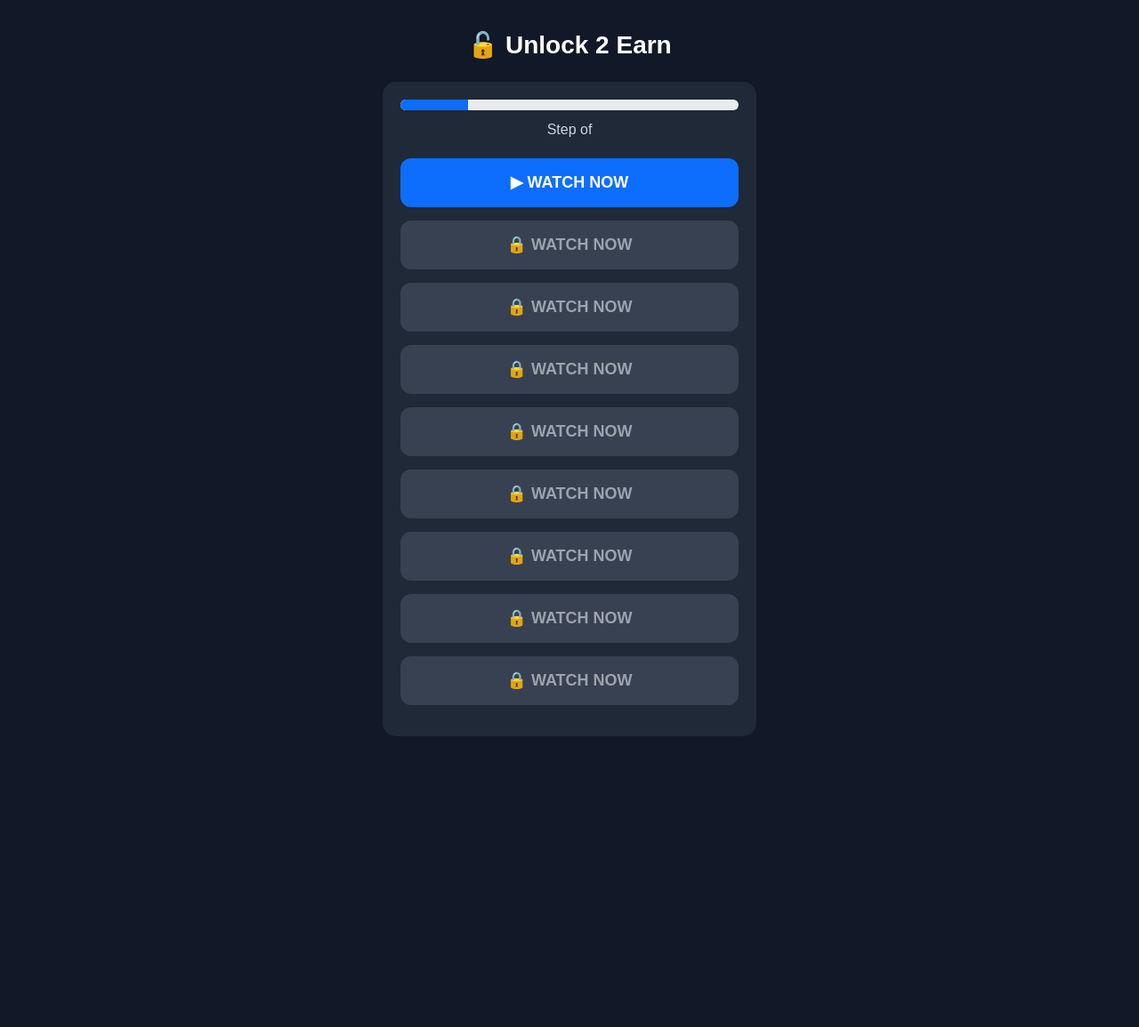
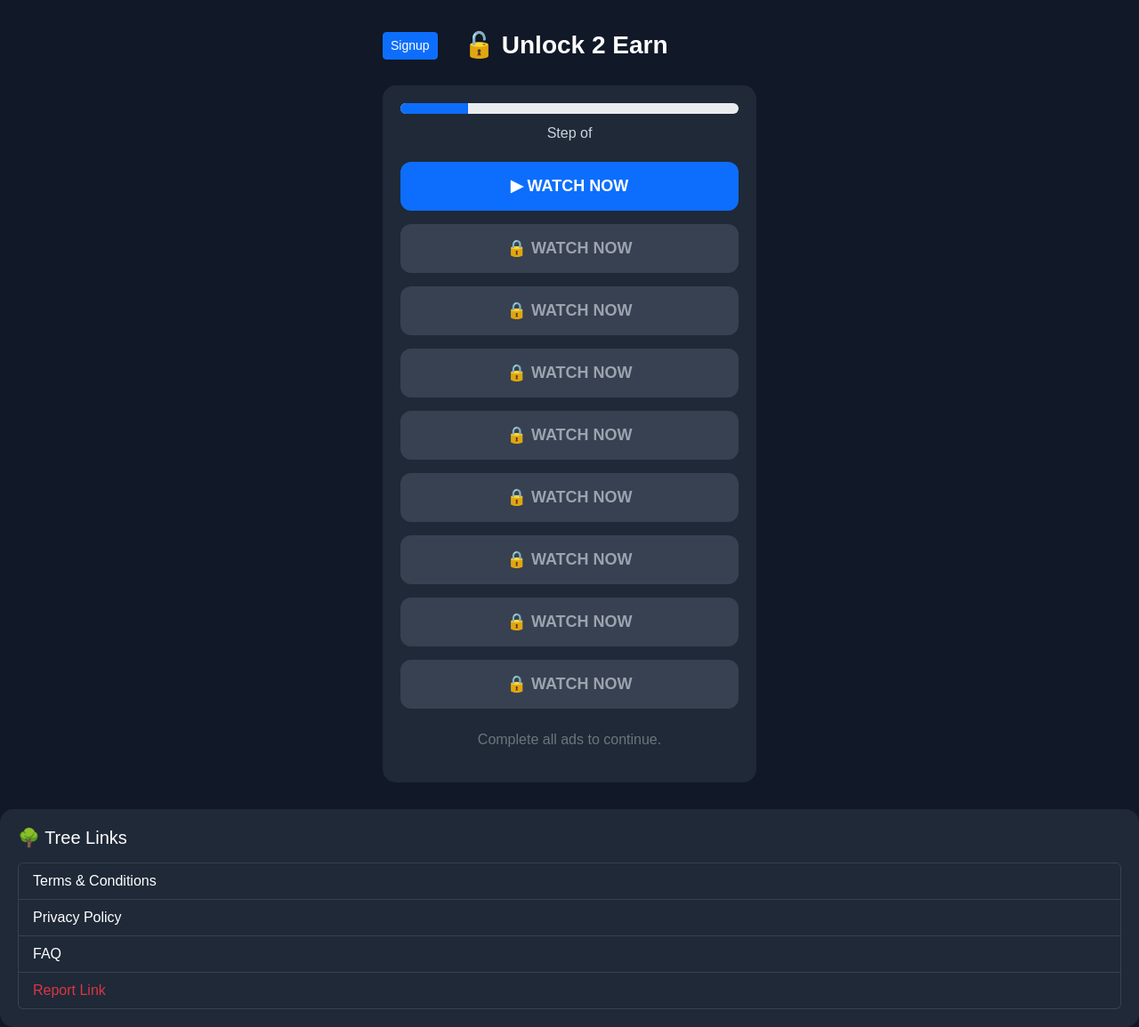
Before and after one commit to Khanarm/Adshort, a Flask app: page /1 in a window 1280 px wide. Shown: the whole page at 89% size. Before the commit the page ends 828 px from the top, so only its background shows below. Run offline with Flask 3, Linux system fonts and the light colour scheme; a database or web service that is not in the repository returns one stand-in record (values such as "Sample title").

Commit message:
Update unlock.html

```diff
--- a/templates/unlock.html
+++ b/templates/unlock.html
@@ -90,6 +90,23 @@ body{
     opacity:.9;
 }
 
+.list-group-item{
+    background:#1f2937;
+    color:white;
+    border:1px solid #374151;
+}
+
+.list-group-item:hover{
+    background:#374151;
+    color:white;
+}
+
+.final-btn:disabled{
+    background:#475569;
+    cursor:not-allowed;
+    opacity:.7;
+    }
+
 </style>
 
 </head>
@@ -98,8 +115,18 @@ body{
 
 <div class="container-box">
 
-<div class="logo">
-🔓 Unlock 2 Earn
+<div class="d-flex justify-content-between align-items-center mb-4">
+
+    <a href="/register" class="btn btn-primary btn-sm">
+        Signup
+    </a>
+
+    <div class="logo m-0">
+        🔓 Unlock 2 Earn
+    </div>
+
+    <div style="width:70px;"></div>
+
 </div>
 
 <div class="card-box">
@@ -137,16 +164,54 @@ class="watch-btn {% if i == 1 %}active-btn{% else %}lock-btn{% endif %}"
 
 {% endfor %}
 
-<button id="finalButton" class="final-btn">
-    📨 {{ platform|title }}
-    <span class="small-text">
-        {{ action_name }}
-    </span>
+<button
+id="finalButton"
+class="final-btn"
+disabled>
+
+➡️ DIRECTION
+
+<span class="small-text">
+
+{{ platform|title }} • {{ action_name }}
+
+</span>
+
 </button>
+
+<p class="text-center text-secondary mt-2">
+Complete all ads to continue.
+</p>
 
 </div>
 
 </div>
+
+<div class="card-box mt-4">
+
+<h5 class="mb-3">🌳 Tree Links</h5>
+
+<div class="list-group">
+
+<a href="/terms" class="list-group-item list-group-item-action">
+Terms & Conditions
+</a>
+
+<a href="/privacy" class="list-group-item list-group-item-action">
+Privacy Policy
+</a>
+
+<a href="/faq" class="list-group-item list-group-item-action">
+FAQ
+</a>
+
+<a href="/report/{{ code }}" class="list-group-item list-group-item-action text-danger">
+Report Link
+</a>
+
+</div>
+
+    </div>
 
 <script>
 const LINK_CODE = "{{ code }}";
```
